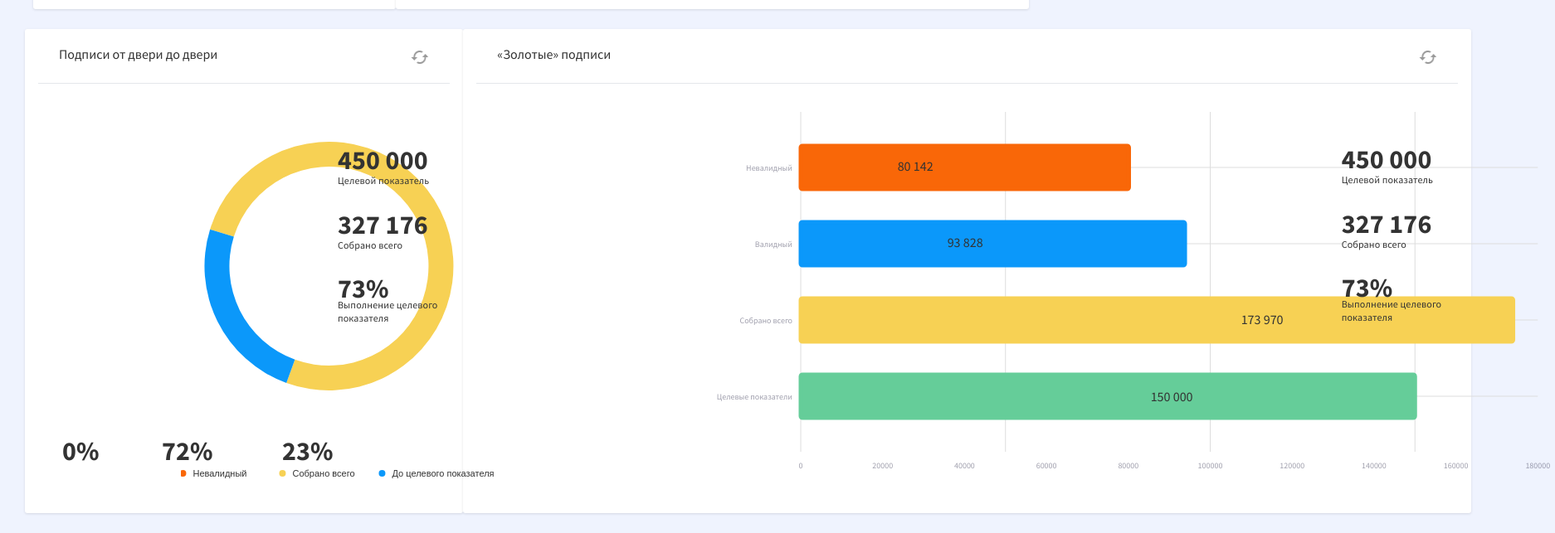
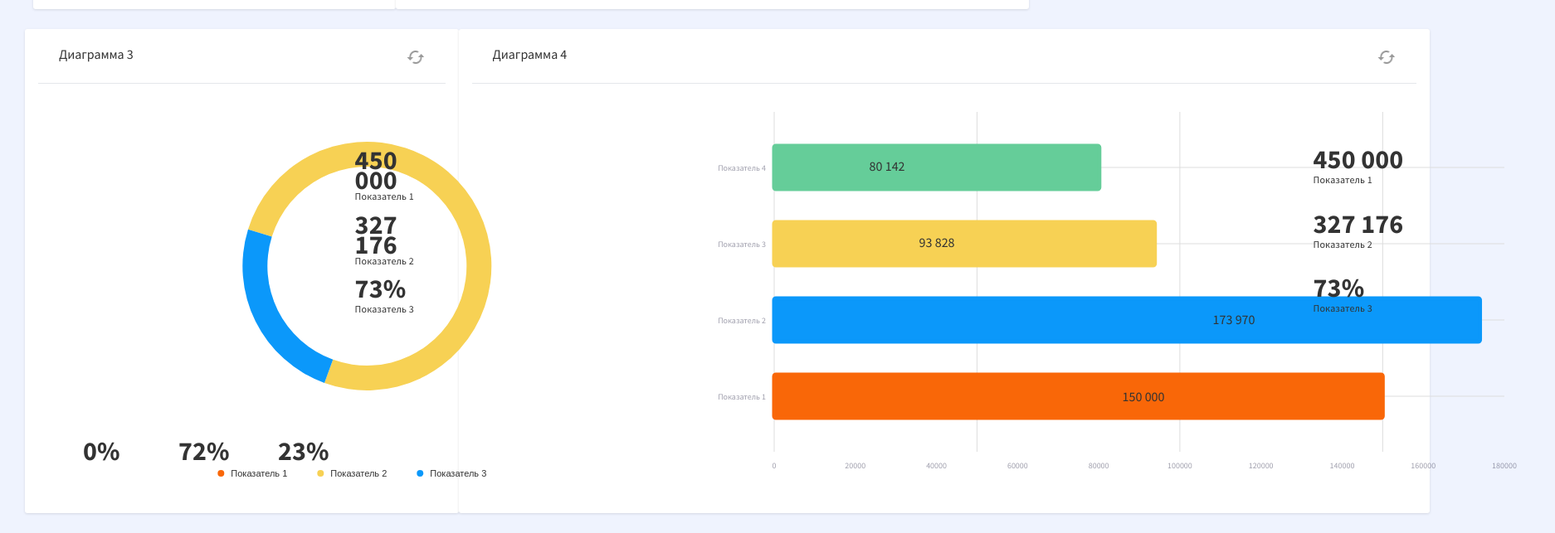
Before and after one commit to aysaY-OvO/React-test-project, a React app: page / in a window 1280 px wide. Shown: the part 819-1462 px from the top of the page at 83% size, 1874 px wide, since content can reach past the window. Built offline with nearby package versions, Linux system fonts and the light colour scheme; data requests are answered from the project's data file.

Commit message:
force push

```diff
--- a/src/components/signature-bar-chart/signatureBar.css
+++ b/src/components/barChart-4/signatureBar.css
@@ -34,7 +34,7 @@
 .chart {
     position: relative;
     display: flex;
-    width: 1500px;
+    width: 1000px;
     height: 470px;
 }
 
@@ -54,25 +54,25 @@
     max-height: 350px;
 }
 
-.red_label {
+.green_label {
     width: 55px;
     position: absolute;
     top: 65px;
     right: 480px;
 }
-.blue_label {
+.yellow_label {
     width: 55px;
     position: absolute;
     top: 157px;
     right: 420px;
 }
-.yellow_label {
+.blue_label {
     width: 55px;
     position: absolute;
     top: 250px;
     right: 66px;
 }
-.green_label {
+.red_label {
     width: 55px;
     position: absolute;
     top: 343px;
@@ -86,6 +86,7 @@
 
 .legend {
     height: 200px;
+    width: 110px;
     position: relative;
     bottom: 80px;
     display: flex;
--- a/src/components/signature-bar-chart/signatureBar.js
+++ b/src/components/barChart-4/signatureBar.js
@@ -40,10 +40,10 @@
         const { chart } = this.state;
 
         const colors = {
-            Невалидный: '#F96708',
-            Валидный: '#0B98FA',
-            'Собрано всего': '#F7D154',
-            'Целевые показатели': '#65CD99',
+            'Показатель 1': '#F96708',
+            'Показатель 2': '#0B98FA',
+            'Показатель 3': '#F7D154',
+            'Показатель 4': '#65CD99',
         };
         const getColor = (bar) => colors[bar.id];
 
@@ -64,7 +64,7 @@
         return (
             <div className="signature_bar_chart_wrapper">
                 <div className="signature_bar_chart_header">
-                    <span className="signature_bar_chart_header_text">«Золотые» подписи</span>
+                    <span className="signature_bar_chart_header_text">Диаграмма 4</span>
                     <img
                         className="signature_bar_chart_header_icon"
                         src="./icons/badges/reboot.png"
@@ -76,8 +76,8 @@
                         <ResponsiveBar
                             data={chart}
                             theme={theme}
-                            margin={{ top: 10, right: 20, bottom: 50, left: 120 }}
-                            keys={['Невалидный', 'Валидный', 'Собрано всего', 'Целевые показатели']}
+                            margin={{ top: 10, right: 20, bottom: 50, left: 100 }}
+                            keys={['Показатель 1', 'Показатель 2', 'Показатель 3', 'Показатель 4']}
                             indexBy="name"
                             layout="horizontal"
                             maxValue={200000}
@@ -107,28 +107,24 @@
                             isInteractive={false}
                         />
                         <div className="chart_label">
-                            <span className="bar_label red_label">80 142</span>
-                            <span className="bar_label blue_label">93 828</span>
-                            <span className="bar_label yellow_label">173 970</span>
-                            <span className="bar_label green_label">150 000</span>
+                            <span className="bar_label green_label">80 142</span>
+                            <span className="bar_label yellow_label">93 828</span>
+                            <span className="bar_label blue_label">173 970</span>
+                            <span className="bar_label red_label">150 000</span>
                         </div>
                     </div>
                     <div className="legend">
                         <div className="signature_bar_legend_item">
                             <span className="signature_bar_chart_legend_value">450 000</span>
-                            <span className="signature_bar_chart_legend_desc">
-                                Целевой показатель
-                            </span>
+                            <span className="signature_bar_chart_legend_desc">Показатель 1</span>
                         </div>
                         <div className="signature_bar_legend_item">
                             <span className="signature_bar_chart_legend_value">327 176</span>
-                            <span className="signature_bar_chart_legend_desc">Собрано всего</span>
+                            <span className="signature_bar_chart_legend_desc">Показатель 2</span>
                         </div>
                         <div className="signature_bar_legend_item">
                             <span className="signature_bar_chart_legend_value">73%</span>
-                            <span className="signature_bar_chart_legend_desc">
-                                Выполнение целевого показателя
-                            </span>
+                            <span className="signature_bar_chart_legend_desc">Показатель 3</span>
                         </div>
                     </div>
                 </div>
--- a/src/components/social-media-chart/socialMediaChart.js
+++ b/src/components/lineChart-2/socialMediaChart.js
@@ -56,7 +56,7 @@
         return (
             <div className="social_media_wrapper">
                 <div className="social_media_header">
-                    <span className="social_media_header_text">Сигналы соцмедиа за неделю</span>
+                    <span className="social_media_header_text">Диаграмма 2</span>
                     <img
                         className="social_media_header_icon"
                         src="./icons/badges/reboot.png"
@@ -138,7 +138,7 @@
                         },
                     ]}
                     tooltip={(input) => {
-                        if (input.point.serieId === 'Репутационные риски') {
+                        if (input.point.serieId === 'Показатель 1') {
                             return (
                                 <div className="tooltip">
                                     <span className="tooltip_date">{input.point.data.x}</span>
@@ -149,7 +149,7 @@
                                 </div>
                             );
                         }
-                        if (input.point.serieId === 'Потенциальные риски') {
+                        if (input.point.serieId === 'Показатель 2') {
                             return (
                                 <div className="tooltip">
                                     <span className="tooltip_date">{input.point.data.x}</span>
@@ -160,7 +160,7 @@
                                 </div>
                             );
                         }
-                        if (input.point.serieId === 'Рисков нет') {
+                        if (input.point.serieId === 'Показатель 3') {
                             return (
                                 <div className="tooltip">
                                     <span className="tooltip_date">{input.point.data.x}</span>
--- a/src/components/monitoring-pie-chart/monitoringChart.css
+++ b/src/components/pieChart-1/monitoringChart.css
@@ -55,5 +55,5 @@
 .legend_red_value,
 .legend_yellow_value {
     position: relative;
-    left: 35px;
+    left: 15px;
 }
--- a/src/components/monitoring-pie-chart/monitoringChart.js
+++ b/src/components/pieChart-1/monitoringChart.js
@@ -41,7 +41,7 @@
         return (
             <div className="monitoring_chart_wrapper">
                 <div className="monitoring_chart_header">
-                    <span className="monitoring_chart_header_text">Мониторинг</span>
+                    <span className="monitoring_chart_header_text">Диаграмма 1</span>
                     <img
                         className="monitoring_chart_header_icon"
                         src="./icons/badges/reboot.png"
--- a/src/components/signature-pie-chart/signaturePieChart.css
+++ b/src/components/pieChart-3/signaturePieChart.css
@@ -21,6 +21,7 @@
     height: 200px;
     position: relative;
     top: 60px;
+    right: 25px;
     display: flex;
     flex-direction: column;
     justify-content: space-between;
@@ -89,16 +90,16 @@
 
 .pie_chart_legend_red_value {
     position: absolute;
-    left: 45px;
+    left: 70px;
     bottom: 25px;
 }
 .pie_chart_legend_yellow_value {
     position: absolute;
-    left: 165px;
+    left: 185px;
     bottom: 25px;
 }
 .pie_chart_legend_blue_value {
     position: absolute;
-    left: 310px;
+    left: 305px;
     bottom: 25px;
 }
--- a/src/components/signature-pie-chart/signaturePieChart.js
+++ b/src/components/pieChart-3/signaturePieChart.js
@@ -42,9 +42,7 @@
         return (
             <div className="signature_pie_chart_wrapper">
                 <div className="siganture_pie_chart_header">
-                    <span className="siganture_pie_chart_header_text">
-                        Подписи от двери до двери
-                    </span>
+                    <span className="siganture_pie_chart_header_text">Диаграмма 3</span>
                     <img
                         className="siganture_pie_chart_header_icon"
                         src="./icons/badges/reboot.png"
@@ -123,19 +121,15 @@
                     <div className="pie_legend">
                         <div className="signature_pie_legend_item">
                             <span className="signature_pie_chart_legend_value">450 000</span>
-                            <span className="signature_pie_chart_legend_desc">
-                                Целевой показатель
-                            </span>
+                            <span className="signature_pie_chart_legend_desc">Показатель 1</span>
                         </div>
                         <div className="signature_pie_legend_item">
                             <span className="signature_pie_chart_legend_value">327 176</span>
-                            <span className="signature_pie_chart_legend_desc">Собрано всего</span>
+                            <span className="signature_pie_chart_legend_desc">Показатель 2</span>
                         </div>
                         <div className="signature_pie_legend_item">
                             <span className="signature_pie_chart_legend_value">73%</span>
-                            <span className="signature_pie_chart_legend_desc">
-                                Выполнение целевого показателя
-                            </span>
+                            <span className="signature_pie_chart_legend_desc">Показатель 3</span>
                         </div>
                     </div>
                 </div>
--- a/src/db.json
+++ b/src/db.json
@@ -1,8 +1,8 @@
 {
     "Cards": [
         {
-            "title": "Выбор депутатов государственной думы",
-            "text": "Округ 234",
+            "title": "Прогресс 1",
+            "text": "текст",
             "date": "12.09.2020",
             "value": "119",
             "progress": "33",
@@ -10,7 +10,7 @@
             "id": 1
         },
         {
-            "title": "1 этап",
+            "title": "Прогресс 2",
             "icon": "./icons/card-icons/blueArrow.png",
             "date": "12.04.2019 - 13.04.2019",
             "value": "33%",
@@ -19,7 +19,7 @@
             "id": 2
         },
         {
-            "title": "Мобилизационный этап",
+            "title": "Прогресс 3",
             "icon": "./icons/card-icons/yellowArrow.png",
             "date": "01.05.2020 - 30.05.2020",
             "value": "43%",
@@ -28,7 +28,7 @@
             "id": 3
         },
         {
-            "title": "Финальный этап",
+            "title": "Прогресс 4",
             "icon": "./icons/card-icons/orangeArrow.png",
             "date": "01.05.2020 - 30.05.2020",
             "value": "73%",
@@ -40,7 +40,7 @@
 
     "SocialMediaChart": [
         {
-            "id": "Рисков нет",
+            "id": "Показатель 3",
             "color": "#0B98FA",
             "data": [
                 {
@@ -78,7 +78,7 @@
             ]
         },
         {
-            "id": "Потенциальные риски",
+            "id": "Показатель 2",
             "color": "#F7D154",
             "data": [
                 {
@@ -116,7 +116,7 @@
             ]
         },
         {
-            "id": "Репутационные риски",
+            "id": "Показатель 1",
             "color": "#F96708",
             "data": [
                 {
@@ -158,17 +158,17 @@
 
     "MonitoringChart": [
         {
-            "id": "Репутационные риски",
+            "id": "Показатель 1",
             "value": "55",
             "color": "#F96708"
         },
         {
-            "id": "Потенциальные риски",
+            "id": "Показатель 2",
             "value": "11",
             "color": "#FEC001"
         },
         {
-            "id": "Рисков нет",
+            "id": "Показатель 3",
             "value": "33",
             "color": "#0B98FA"
         }
@@ -176,17 +176,17 @@
 
     "SignaturePieChart": [
         {
-            "id": "Невалидный",
+            "id": "Показатель 1",
             "value": "0",
             "color": "#F96708"
         },
         {
-            "id": "Собрано всего",
+            "id": "Показатель 2",
             "value": "72",
             "color": "#F7D154"
         },
         {
-            "id": "До целевого показателя",
+            "id": "Показатель 3",
             "value": "23",
             "color": "#0B98FA"
         }
@@ -194,20 +194,20 @@
 
     "SignatureBarChart": [
         {
-            "name": "Целевые показатели",
-            "Целевые показатели": "150000"
+            "name": "Показатель 1",
+            "Показатель 1": "150000"
         },
         {
-            "name": "Собрано всего",
-            "Собрано всего": "173970"
+            "name": "Показатель 2",
+            "Показатель 2": "173970"
         },
         {
-            "name": "Валидный",
-            "Валидный": "93828"
+            "name": "Показатель 3",
+            "Показатель 3": "93828"
         },
         {
-            "name": "Невалидный",
-            "Невалидный": "80142"
+            "name": "Показатель 4",
+            "Показатель 4": "80142"
         }
     ]
 }
```
Also changed, not shown: src/components/app-header/appHeader.js (+14 -14 lines), src/components/app/app.js (+4 -4 lines), README.md (added), src/components/barChart-4/index.js (renamed from src/components/signature-bar-chart/index.js), src/components/lineChart-2/index.js (renamed from src/components/social-media-chart/index.js), src/components/lineChart-2/socialMediaChart.css (renamed from src/components/social-media-chart/socialMediaChart.css), src/components/pieChart-1/index.js (renamed from src/components/monitoring-pie-chart/index.js), src/components/pieChart-3/index.js (renamed from src/components/signature-pie-chart/index.js).
